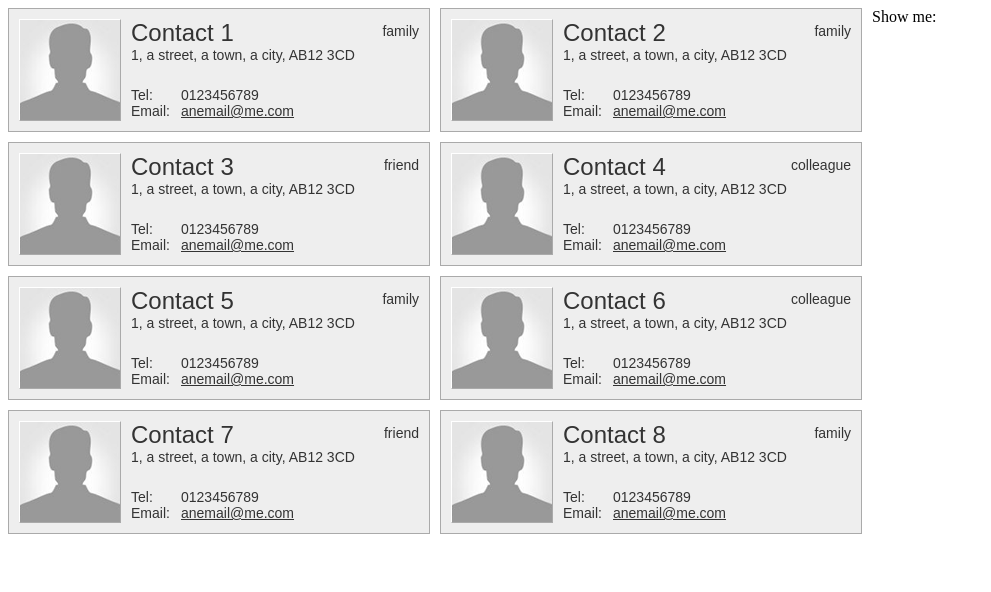
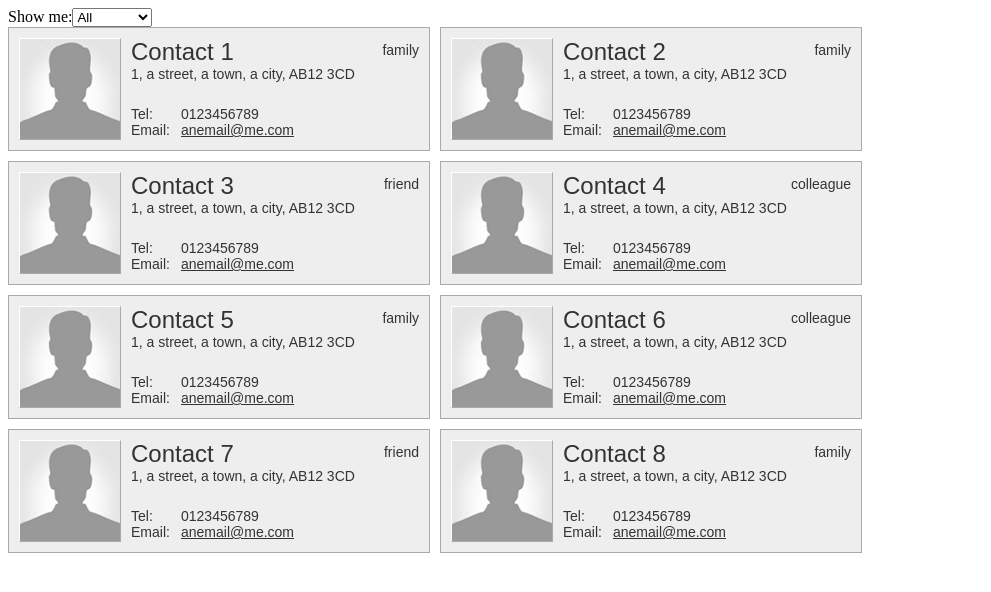
Before and after one commit to Em01/contact_manager_backbonejs, a plain HTML site: page index.html in a window 1280 px wide. Shown: the whole page, without its empty margins (0-991 px from the left). Drawn offline with Linux system fonts and the light colour scheme.

Commit message:
cleaned up html and drop down menu now displays

```diff
--- a/index.html
+++ b/index.html
@@ -7,10 +7,10 @@
         <link rel="stylesheet" href="css/screen.css" />
     </head>
     <body>
-        <div id="contacts"></div>
-        	<header>
-        		<div id="filter"><label>Show me:</label></div>
-        	</header>
+        <div id="contacts">
+            <header>
+                <div id="filter"><label>Show me:</label></div>
+            </header>
         </div>
         <script id="contactTemplate" type="text/template">
             <img src="<%= photo %>" alt="<%= name %>" />
```
